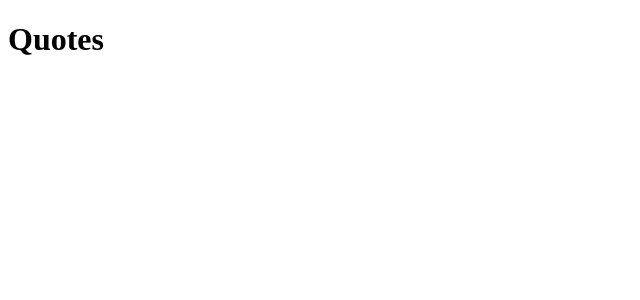
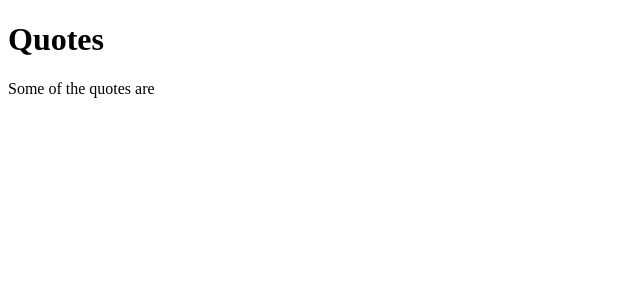
Before and after one commit to Brian23-eng/Quotes, an Angular app: page / in a window 1280 px wide. Shown: the top 300 px of the page, without its empty margins (0-640 px from the left). Built offline with nearby package versions, Linux system fonts and the light colour scheme.

Commit message:
create a class quote, test if the class works in quote component files

```diff
--- /dev/null
+++ b/src/app/quote.ts
@@ -0,0 +1,2 @@
+export class Quote {
+}
--- a/src/app/quotes/quotes.component.html
+++ b/src/app/quotes/quotes.component.html
@@ -1 +1,2 @@
 <h1>Quotes</h1>
+<p>Some of the quotes are {{ quote }}</p>
--- a/src/app/quotes/quotes.component.ts
+++ b/src/app/quotes/quotes.component.ts
@@ -7,6 +7,8 @@ import { Component, OnInit } from '@angular/core';
 })
 export class QuotesComponent implements OnInit {
 
+  quote = ''
+
   constructor() { }
 
   ngOnInit() {
```
Also changed, not shown: 1 other file (tests, documents, lock files or other folders).
